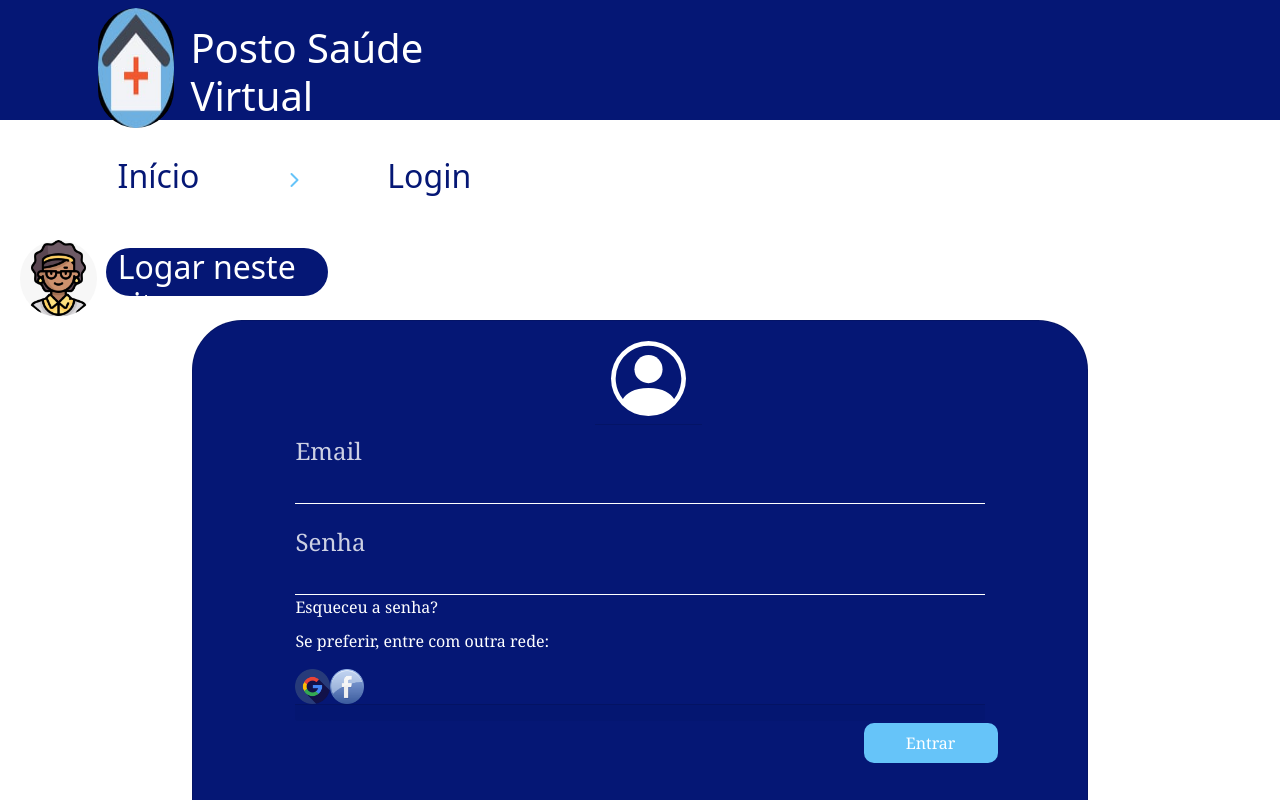
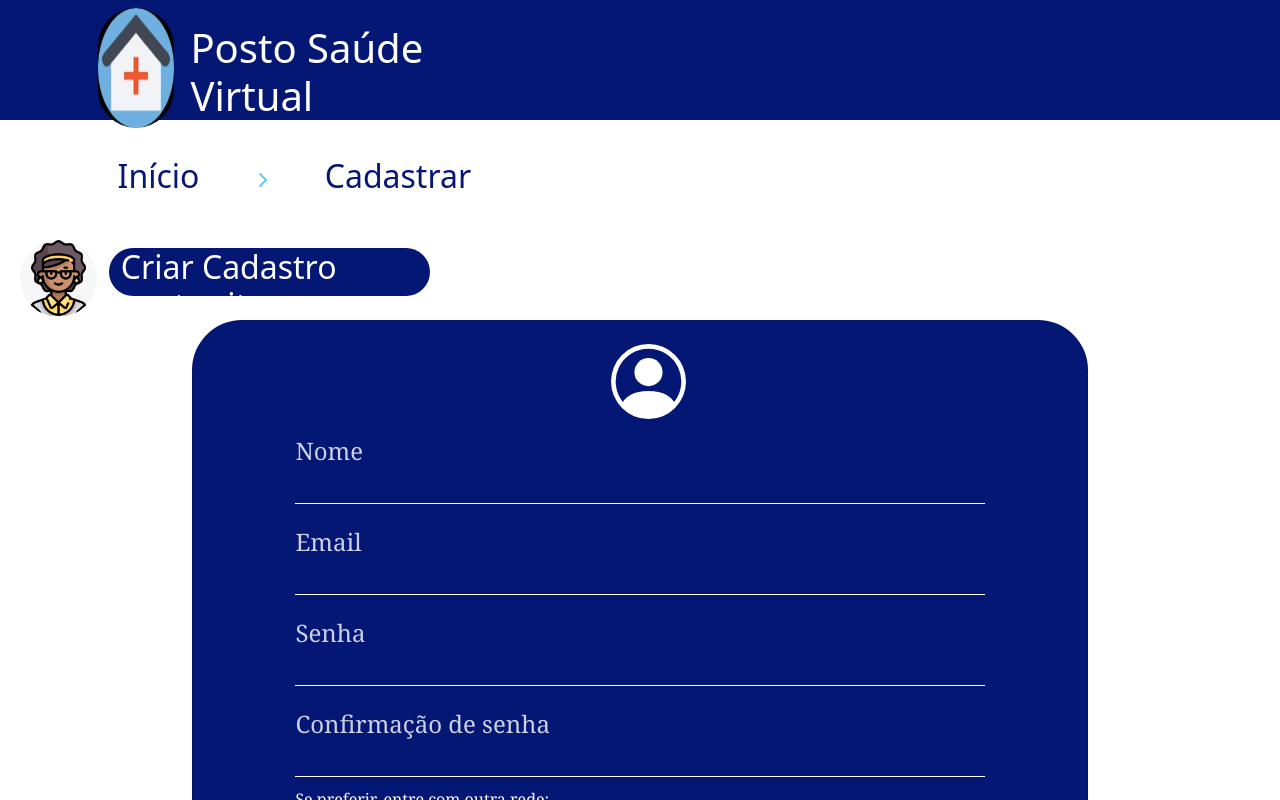
Before and after one commit to rma98/posto-saude-virtual, a Vue app: page /cadastro in a window 1280 px wide. Shown: the top 800 px of the page. Built offline with nearby package versions, Linux system fonts and the light colour scheme.

Commit message:
(US:3) Cadastro

```diff
--- a/src/App.vue
+++ b/src/App.vue
@@ -4,7 +4,7 @@
 </template>
 
 <script>
-import HelloWorld from './components/Login.vue'
+import HelloWorld from './components/Cadastro.vue'
 
 export default {
   name: 'App',
--- a/src/components/Cadastro.vue
+++ b/src/components/Cadastro.vue
@@ -1,103 +1,74 @@
 <template>
 
-
-  <nav class="navbar navbar-light">
-  <div class="container-fluid">
-    <a class="navbar-brand">
-      <img class="logo" src="../assets/logoLogin.jpg" >
-      Posto Saúde Virtual
-    </a>
-  </div>
-</nav>
-
-
-<nav class="nav">
-  <a class="nav-link active" aria-current="page" href="#"> Inicio </a>
-  <a class="nav-link" > > </a>
-  <a class="nav-link" href="#"> Cadastrar</a>
-</nav>
-
-  <div>
-  <img class="atendente" src="../assets/atendente.jpg" >
-  <h1 class= "meg">Cadastre-se neste site</h1>
+  <div class="cabeçalho">
+    <form class="form-header" action="#">
+      <header>
+        <img class="logo" src="../assets/logoLogin.jpg">
+        <h1>Posto Saúde Virtual</h1>
+      </header>
+    </form>
   </div>
 
+  <div class="menu">
+    <div class="row" id="nav-menu">
+      <nav class="navbar">
+        <a class="nav-link active menu-a" href="#"><h2>Início</h2></a>
+        <a class="nav-link" id="seta" href="#"><i class="fa-solid fa-chevron-right"></i></a>
+        <a class="nav-link disabled menu-a" href="#"><h2>Cadastrar</h2></a>
+      </nav>
+    </div>
+  </div>
 
-
+  <div class="atendente">
+    <div class="row" id="img-atendente">
+      <form class="form-img" action="#">
+        <header>
+          <img class="logo" src="../assets/atendente.jpg">
+            <div class="row" id="atendente-h2">
+              <h2>Criar Cadastro neste site</h2>
+            </div>
+        </header>
+      </form>
+    </div>
+  </div>
 
   <div id="login">
-
     <form class="card">
-
       <div class="card-header">
-
         <svg xmlns="http://www.w3.org/2000/svg" width="75" height="75" fill="white"  class="bi bi-person-circle" viewBox="0 0 16 16">
           <path d="M11 6a3 3 0 1 1-6 0 3 3 0 0 1 6 0z"/>
           <path fill-rule="evenodd" d="M0 8a8 8 0 1 1 16 0A8 8 0 0 1 0 8zm8-7a7 7 0 0 0-5.468 11.37C3.242 11.226 4.805 10 8 10s4.757 1.225 5.468 2.37A7 7 0 0 0 8 1z"/>
         </svg>
-
       </div>
-
       <div class="card-content">
-
         <div class="card-content-area">
-
           <label for="usuario">Nome</label>
-
           <input type="text" id="usuario" autocomplete="off">
-
-                    </div>
-
-                      <div class="card-content-area">
-
-                        <label for="usuario">Email</label>
-
-                        <input type="text" id="usuario" autocomplete="off">
-
-                    </div>
-
-
-                    <div class="card-content-area">
-
-                        <label for="password">Senha</label>
-
-                        <input type="password" id="password" autocomplete="off">
-
-
         </div>
         <div class="card-content-area">
-
+          <label for="usuario">Email</label>
+          <input type="text" id="usuario" autocomplete="off">
+        </div>
+        <div class="card-content-area">
+          <label for="password">Senha</label>
+          <input type="password" id="password" autocomplete="off">
+        </div>
+        <div class="card-content-area">
           <label for="password">Confirmação de senha</label>
-
           <input type="password" id="password" autocomplete="off">
-
-
-
-
         </div>
         <div class= "rede">
           <p>Se preferir, entre com outra rede:</P>
           <img class="iconeRedes" src="../assets/iconeGoogle.png" >
           <img class="iconeRedes" src="../assets/icone-circular-facebook.png" >
-
         </div>
-
       </div>
-
       <div class="card-footer">
-
-
         <input type="submit" value="Cadastrar" class="submit">
         <img class="seta" src="../assets/seta.png" href="#">
-
-
-
       </div>
-
     </form>
-
   </div>
-
 
 </template>
 
@@ -111,152 +82,140 @@ export default {
 </script>
 
 <style scoped>
-.navbar{
-  background-color:#00008B;
+
+  .cabeçalho {
+    background-color: #051775;
   }
-.navbar-brand{
-  color:white;
+
+  .form-header {
+    height: 15vh;
+    width: 32%;
+    padding: 0.5em;
+    margin-left: 7%;
+  }
+
+   .logo {
+    width: 6vw;
+    border-radius: 100px;
+  }
+
+  .form-header header {
+    display: flex;
+  }
+
+  .form-header header h1 {
+    color: #ffffff;
+    margin-top: 4%;
+    margin-left: 0.4em;
+  }
+
+  #nav-menu {
+    width: 32vw;
+    height: 15vh;
+    margin-left: 7%;
+  }
+
+  .menu-a {
+    color: #051775;
+  }
+
+  #seta {
+    color: #66C4F9;
+  }
+
+  #img-atendente {
+    height: 15vh;
+    width: 33vw;
+    margin-left: 0.5em;
+  }
+
+  #atendente-h2 {
+    margin-left: 3%;
+    background-color: #051775;
+    color: #ffffff;
+    margin-top: 0.5em;
+    height: 6vh;
+    border-radius: 50px 50px 50px 50px;
+  }
+
+  .form-img header {
+    display: flex;
   }
 
   body {
-
     padding: 0;
-
     margin: 0;
-
     background-color: #454d6b;
-
   }
 
   #login {
-
     display: flex;
-
     align-items: center;
-
     justify-content: center;
-
     height: 100vh;
-
     font-family: Cambria, Cochin, Georgia, Times, 'Times New Roman', serif;
-
   }
 
 .card {
-
-    background-color: #00008B;
-
+    background-color: #051775;
     position: absolute;
-    top: 30%;
-    left: 21%;
-
-    padding: 60px;
-
+    top: 40%;
+    padding: 8%;
     border-radius: 2px;
     border-radius: 50px 50px 50px 50px;
-
-    width:800px;
-
-}
-.meg{
-    background-color: #00008B;
-
-    position: absolute;
-    top: 22%;
-    left: 6%;
-
-    padding: 5px;
-    border-radius: 50px 50px 50px 50px;
-
-    width:150px;
-    font-size: 13px;
-    color:white;
-    text-align:center;
-
+    width: 70vw;
+    height: 94vh;
 }
 
   .card-header{
     position: absolute;
     top:2%;
+    background: none;
     left: 45%;
-
   }
 
-
-
-
-
   .card-content label {
-
-    color: #fff;
-
-    font-size: 12px;
-
+    color: #ffffff;
+    font-size: 18pt;
     opacity: 0.8;
-
   }
 
 .card-content-area {
-
     display: flex;
-
     flex-direction: column;
-
     padding:10px 0;
-
   }
 
 .card-content-area input {
-
     margin-top: 10px;
-
     padding:0 5px;
-
     background-color: transparent;
-
     border:none;
-
-    border-bottom: 1px solid #e1e1e1;
-
+    border-bottom: 1px solid #ffffff;
     outline: none;
-
-    color: #fff;
-
+    color: #ffffff;
 }
-
-
 
   .card-footer .submit{
     position:absolute;
     width: 15%;
     right: 10%;
     height: 40px;
-
-    background-color: #00BFFF;
+    background-color: #66C4F9;
     border-radius: 10px 10px 10px 10px;
-
-
     border:none;
-
-    color:#e1e1e1;
-
+    color: #ffffff;
     margin: 10px 0;
-
   }
 
   .card-footer a {
+    text-align: center;
+    font-size: 12px;
+    opacity: 0.8;
+    color: #ffffff;
+    text-decoration: none;
+  }
 
-    text-align: center;
-
-    font-size: 12px;
-
-    opacity: 0.8;
-
-    color: #fff;
-
-    text-decoration: none;
-
-}
   .rede{
     color:white;
   }
@@ -265,25 +224,12 @@ body {
     width: 5%;
   }
 
-.logo{
-  width:19%;
-  border-radius: 30px 30px 30px 30px;
-
-}
   .seta{
-
     position:absolute;
     width:4%;
     bottom:5%;
     left:7%;
     border-radius: 90px 90px 90px 90px;
   }
-.atendente{
-
-  position:absolute;
-  left:1%;
-  width:3%;
-  border-radius: 50px 50px 50px 50px;
-}
 
 </style>
```
Lines whose indentation alone changed are shown as unchanged.
